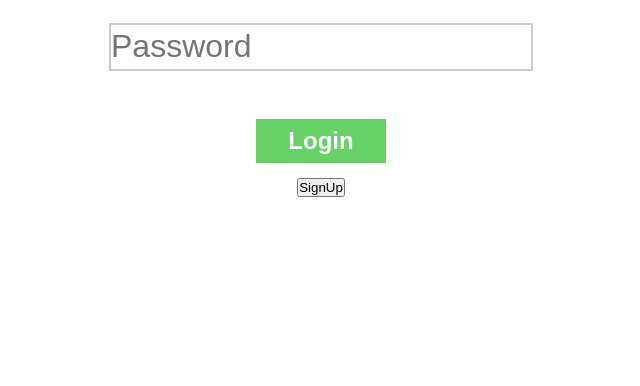
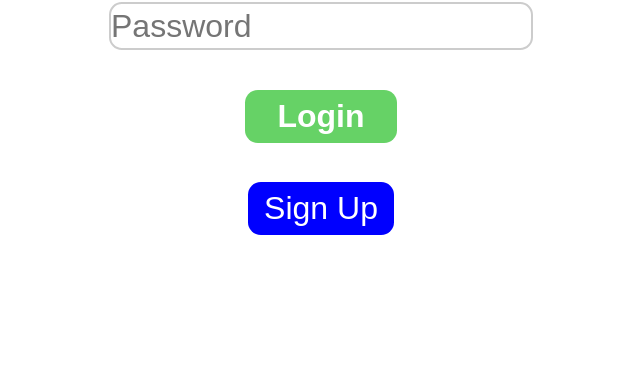
Before and after one commit to javascript-reactbasics/jsdemo, a plain HTML site: page login.html in a window 1280 px wide. Shown: the part 414-800 px from the top of the page, without its empty margins (319-959 px from the left). Drawn offline with Linux system fonts and the light colour scheme.

Commit message:
Finished the responsive layout

```diff
--- a/login.html
+++ b/login.html
@@ -27,11 +27,11 @@
         />
       </form>
       <div class="btn">
-        <button class = "btn" id="btn">Login</button>
+        <button id="btn">Login</button>
       </div>
 
       <div class="btn-signup">
-        <button class="btn" id="btn-signup">SignUp</button>
+        <button id="btn-signup">Sign Up</button>
       </div>
     </section>
   </body>
--- a/style_login.css
+++ b/style_login.css
@@ -11,7 +11,7 @@ section.form-container {
   flex-wrap: wrap;
   justify-content: center;
   align-items: center;
-  font-size: 2rem;
+  /* font-size: 2rem; */
 }
 
 form {
@@ -23,24 +23,29 @@ form {
 form label {
   padding: 1rem 0;
   text-align: center;
+  font-size: 1.5rem;
 }
 
 form input {
   border: 2px solid #ccc;
+  border-radius: 0.8rem;
   height: 3rem;
   width: 100%;
-  font-size: 2rem;
+  font-size: 1.3rem;
   margin: 1rem 0;
+  /* text-align: center; */
 }
 
 #btn {
   background: rgba(64, 199, 64, 0.8);
-  margin-top: 1rem;
-  padding: 0.5rem 2rem;
+  margin-top: 0.5rem;
+  padding: 0.5rem 1.5rem;
+  margin-bottom: 2rem;
   color: white;
   font-weight: bold;
   border: none;
-  font-size: 1.5rem;
+  border-radius: 0.8rem;
+  font-size: 1rem;
 }
 
 #btn:hover {
@@ -48,5 +53,57 @@ form input {
   background: transparent;
   border: 1px solid blue;
   color: blue;
-  transform: scale(1.5);
+  transform: scale(1.2);
 }
+
+#btn-signup {
+  font-size: 1rem;
+  padding: 0.5rem 1rem;
+  border: none;
+  border-radius: 0.8rem;
+  background: blue;
+  color: white;
+}
+
+@media screen and (min-width: 768px) {
+  body {
+    font-size: 3rem;
+  }
+
+  button {
+    padding: 0.5rem 4rem;
+    margin: 0.3rem 0;
+  }
+  form label {
+    padding: 1rem 0;
+    text-align: center;
+    font-size: 2.5rem;
+  }
+
+  form input {
+    border: 2px solid #ccc;
+    border-radius: 0.8rem;
+    height: 3rem;
+    width: 100%;
+    font-size: 2rem;
+    margin: 1rem 0;
+    /* text-align: center; */
+  }
+
+  #btn {
+    background: rgba(64, 199, 64, 0.8);
+    margin-top: 0.5rem;
+    padding: 0.5rem 2rem;
+    margin-bottom: 2rem;
+    color: white;
+    font-weight: bold;
+    border: none;
+    border-radius: 0.8rem;
+    font-size: 2rem;
+  }
+
+  #btn-signup {
+    font-size: 2rem;
+    text-transform: capitalize;
+  }
+}
```
